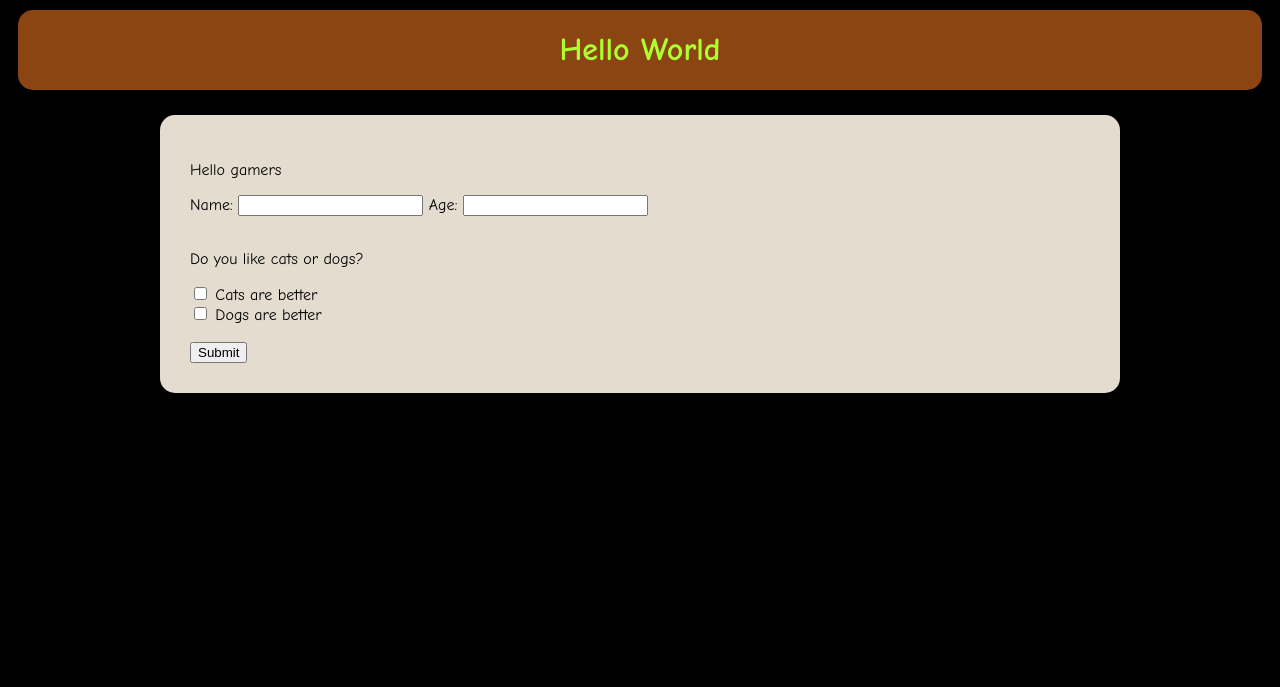
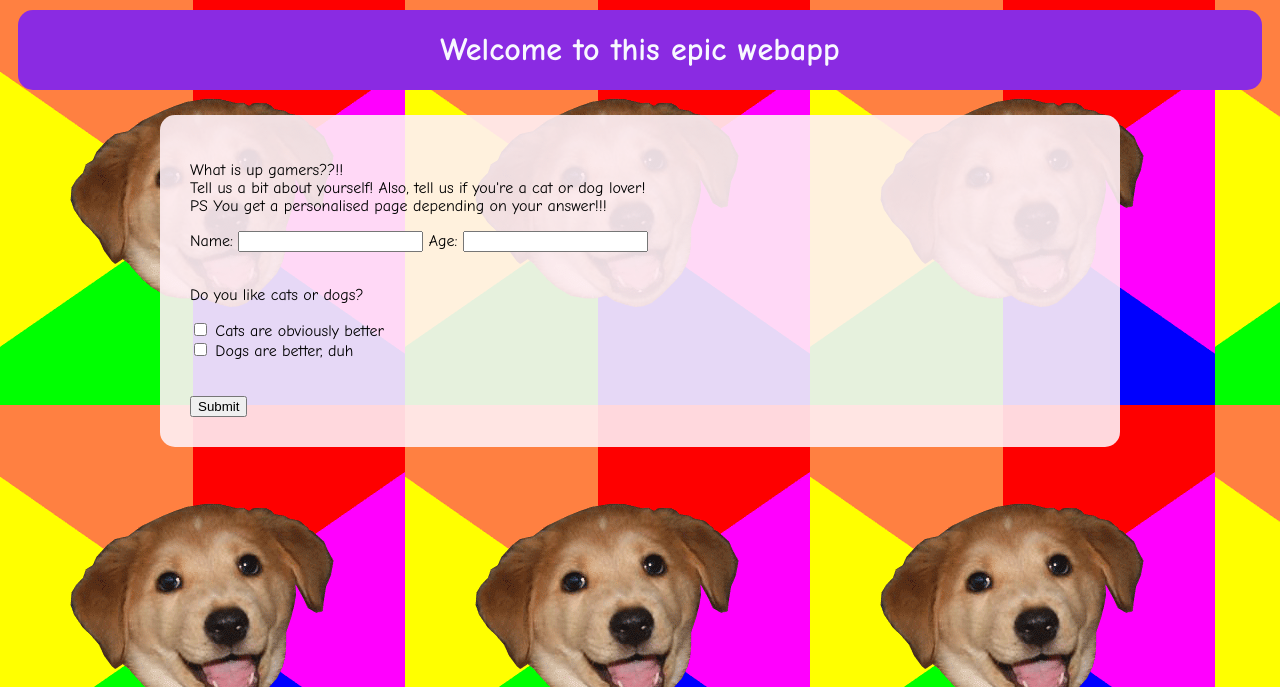
Before and after one commit to akcchi/lab2_flask_webapp, a Flask app: page / in a window 1280 px wide. Shown: the top 687 px of the page. Run offline with Flask 3, Linux system fonts and the light colour scheme.

Commit message:
Initial commit to main

```diff
--- a/src/static/styles/style.css
+++ b/src/static/styles/style.css
@@ -1,13 +1,14 @@
 body {
-  background-color:black;
+  background-image: url("start.gif");
+  background-repeat: repeat;
   font-family: "Comic Neue", Helvetica, Arial, sans-serif;
   font-size: 16px;
 }
 body > header {
 	margin: 10px;
 	border-radius: 15px;
-	background-color: SaddleBrown;
-	color: GreenYellow;
+	background-color: BlueViolet;
+	color: GhostWhite;
 	display: flex;
 	justify-content: space-around;
 }
@@ -17,7 +18,7 @@ body > main {
 	padding: 30px;
 	border-radius: 15px;
 	color: black;
-	background-color: rgba(253, 245, 230, 0.9);
+	background-color: rgba(255, 240, 245, 0.9);
 }
 .center {
   display: block;
--- a/src/static/styles/style_cat.css
+++ b/src/static/styles/style_cat.css
@@ -9,8 +9,8 @@ body {
 body > header {
 	margin: 10px;
 	border-radius: 15px;
-	background-color: SaddleBrown;
-	color: GreenYellow;
+	background-color: BlueViolet;
+	color: GhostWhite;
 	display: flex;
 	justify-content: space-around;
 }
@@ -20,7 +20,7 @@ body > main {
 	padding: 30px;
 	border-radius: 15px;
 	color: black;
-	background-color: rgba(253, 245, 230, 0.9);
+	background-color: rgba(255, 240, 245, 0.9);
 }
 .center {
   display: block;
--- a/src/static/styles/style_dog.css
+++ b/src/static/styles/style_dog.css
@@ -9,8 +9,8 @@ body {
 body > header {
 	margin: 10px;
 	border-radius: 15px;
-	background-color: SaddleBrown;
-	color: GreenYellow;
+	background-color: BlueViolet;
+	color: GhostWhite;
 	display: flex;
 	justify-content: space-around;
 }
@@ -20,7 +20,7 @@ body > main {
 	padding: 30px;
 	border-radius: 15px;
 	color: black;
-	background-color: rgba(253, 245, 230, 0.9);
+	background-color: rgba(255, 240, 245, 0.9);
 }
 .center {
   display: block;
--- a/src/static/styles/style_neither.css
+++ b/src/static/styles/style_neither.css
@@ -9,8 +9,8 @@ body {
 body > header {
 	margin: 10px;
 	border-radius: 15px;
-	background-color: SaddleBrown;
-	color: GreenYellow;
+	background-color: BlueViolet;
+	color: GhostWhite;
 	display: flex;
 	justify-content: space-around;
 }
@@ -20,7 +20,7 @@ body > main {
 	padding: 30px;
 	border-radius: 15px;
 	color: black;
-	background-color: rgba(253, 245, 230, 0.9);
+	background-color: rgba(255, 240, 245, 0.9);
 }
 .center {
   display: block;
--- a/src/templates/hello.html
+++ b/src/templates/hello.html
@@ -5,11 +5,11 @@
 	<link href="https://fonts.googleapis.com/css2?family=Comic+Neue:ital,wght@0,300;0,400;0,700;1,300;1,400;1,700&display=swap" rel="stylesheet">
 	<meta charset="UTF-8">
 	<meta name="viewport" content="width=device-width, initial-scale=1.0">
-	<title>Your submission!</title>
+	<title>You like cats &#128049 and dogs &#128054</title>
 </head>
 <body>
 	<header>
-	<h1>Hello {{ name }}!</h1>
+	<h1>{{ name }} is a fan of cats AND dogs!!!</h1>
 	</header>
 
 	<main>
--- a/src/templates/hello_cat.html
+++ b/src/templates/hello_cat.html
@@ -6,11 +6,11 @@
 
 	<meta charset="UTF-8">
 	<meta name="viewport" content="width=device-width, initial-scale=1.0">
-	<title>Your submission!</title>
+	<title>You like cats &#128568</title>
 </head>
 <body>
 	<header>
-	<h1>Hello {{ name }}!</h1>
+	<h1>{{ name }} is a cat enthusiast!!!</h1>
 	</header>
 
 	<main>
--- a/src/templates/hello_dog.html
+++ b/src/templates/hello_dog.html
@@ -6,11 +6,11 @@
 
 	<meta charset="UTF-8">
 	<meta name="viewport" content="width=device-width, initial-scale=1.0">
-	<title>Your submission!</title>
+	<title>You like dogs &#128054</title>
 </head>
 <body>
 	<header>
-	<h1>Hello {{ name }}!</h1>
+	<h1>{{ name }} is a dog enthusiast!!!</h1>
 	</header>
 
 	<main>
--- a/src/templates/hello_neither.html
+++ b/src/templates/hello_neither.html
@@ -5,11 +5,11 @@
 	<link href="https://fonts.googleapis.com/css2?family=Comic+Neue:ital,wght@0,300;0,400;0,700;1,300;1,400;1,700&display=swap" rel="stylesheet">
 	<meta charset="UTF-8">
 	<meta name="viewport" content="width=device-width, initial-scale=1.0">
-	<title>Your submission!</title>
+	<title>You hate animals &#128530</title>
 </head>
 <body>
 	<header>
-	<h1>Hello {{ name }}!</h1>
+	<h1>{{ name }} is lame and hates cute animals...</h1>
 	</header>
 
 	<main>
--- a/src/templates/index.html
+++ b/src/templates/index.html
@@ -6,15 +6,20 @@
 
 		<meta charset="UTF-8">
 		<meta name="viewport" content="width=device-width, initial-scale=1.0">
-		<title>Hello there</title>
+		<title>Hello There</title>
 
 	</head>
 	<body>
 		<header>
-			<h1 id="title">Hello World</h1>
+			<h1 id="title">Welcome to this epic webapp</h1>
 		</header>
 		<main>
-		<p>Hello gamers</p>
+			<p>What is up gamers??!!
+			<br>
+			Tell us a bit about yourself! Also, tell us if you're a cat or dog lover!
+			<br>
+			PS You get a personalised page depending on your answer!!!
+			</p>
 
 		<form action="/submit" method="post">
 			<label for="namefield">Name:</label>
@@ -24,10 +29,10 @@
 			<br><br>
 			<p>Do you like cats or dogs?</p>
 			<input type="checkbox" id="choice1" name="choice1" value="Cats">
-			<label for="choice1">Cats are better</label><br>
+			<label for="choice1">Cats are obviously better</label><br>
 			<input type="checkbox" id="choice2" name="choice2" value="Dogs">
-			<label for="choice1">Dogs are better</label><br>
-			<br>
+			<label for="choice1">Dogs are better, duh</label><br>
+			<br><br>
 			<input type="submit" value="Submit">
 			<br>
 		</form>
```
Also changed, not shown: requirements.txt (added, +7 -0 lines), src/static/styles/style_both.css (+4 -4 lines), src/static/styles/both.gif (added), src/static/styles/both_back.jpg (renamed from src/static/styles/both.jpg), src/static/styles/dog.gif, src/static/styles/dog_back.gif (added), src/static/styles/start.gif (added), 2 other files.
